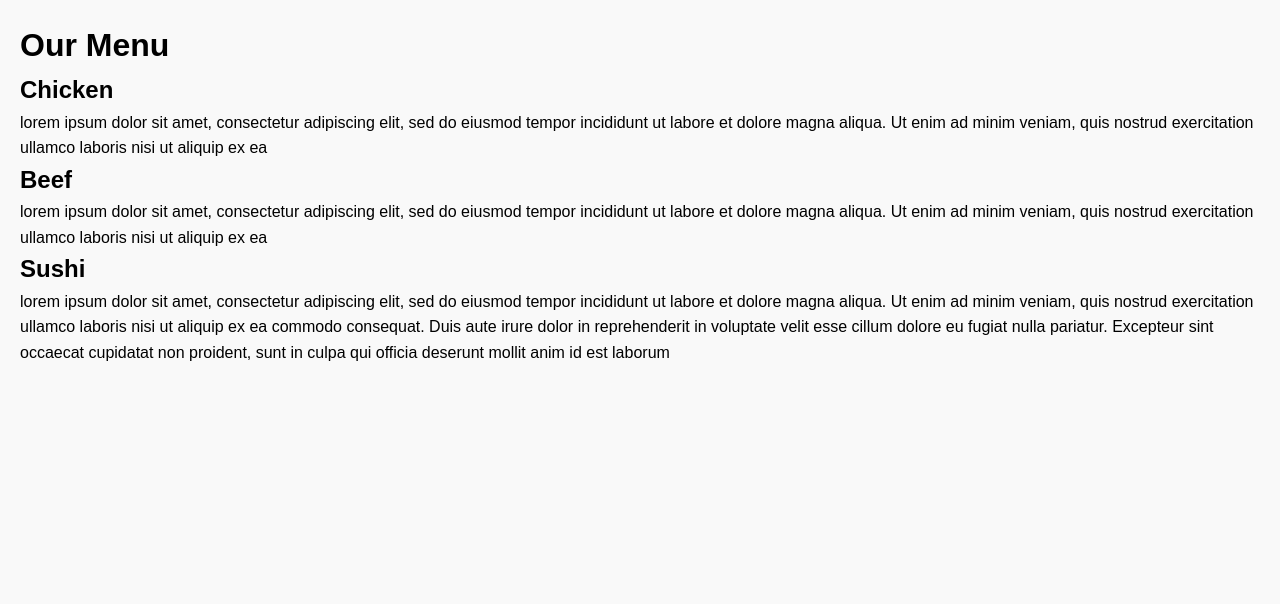
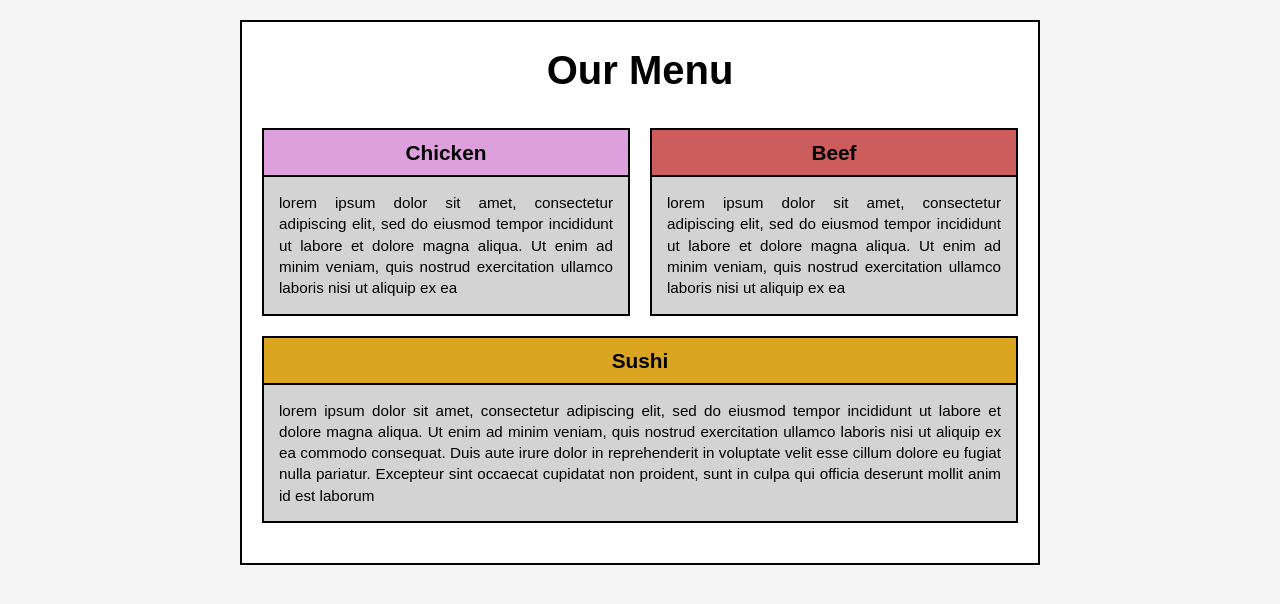
Before and after one commit to SaidMouradi/moroccan-menu, a plain HTML site: page index.html in a window 1280 px wide. Drawn offline with Linux system fonts and the light colour scheme.

Commit message:
Update style.css

```diff
--- a/style.css
+++ b/style.css
@@ -1,41 +1,114 @@
+
 * {
-  box-sizing: border-box;
     margin: 0;
     padding: 0;
+    box-sizing: border-box;
 }
 
 body {
     font-family: Arial, sans-serif;
-  line-height: 1.6;
+    background-color: #f5f5f5;
     padding: 20px;
-  background-color: #f9f9f9;
-}
-
-.main-title {
-  text-align: center;
-  margin-bottom: 30px;
-  font-size: 32px;
-  color: #444;
+    line-height: 1.4;
 }
 
 .container {
-  width: 100%;
-}
-
-.box {
-  border: 1px solid #aaa;
-  background-color: #fff;
-  margin: 10px;
+    max-width: 800px;
+    margin: 0 auto;
+    background-color: white;
+    border: 2px solid #000;
     padding: 20px;
-  float: left;
-  min-height: 180px;
 }
 
 
-.box-title {
+header {
+    text-align: center;
+    margin-bottom: 30px;
+}
+
+header h1 {
+    font-size: 2.5em;
+    font-weight: bold;
+    color: #000;
+    margin: 0;
+}
+
+
+.menu-grid {
+    display: grid;
+    grid-template-columns: 1fr 1fr;
+    gap: 20px;
+    margin-bottom: 20px;
+}
+
+.sushi-item {
+    grid-column: 1 / -1;
+}
+
+
+.menu-item {
+    border: 2px solid #000;
+    background-color: #d3d3d3;
+}
+
+.menu-header {
+    padding: 8px 15px;
+    text-align: center;
+    border-bottom: 2px solid #000;
+    position: relative;
+}
+
+.menu-header h2 {
+    font-size: 1.3em;
+    font-weight: bold;
+    color: #000;
+    margin: 0;
+}
+
+
+.chicken {
+    background-color: #dda0dd;
+}
+
+.beef {
+    background-color: #cd5c5c;
+}
+
+.sushi {
+    background-color: #daa520;
+}
+
+.menu-content {
+    padding: 15px;
+    background-color: #d3d3d3;
+}
+
+.menu-content p {
+    font-size: 0.95em;
+    color: #000;
+    text-align: justify;
+    margin: 0;
+}
+
+
+@media (max-width: 768px) {
+    .menu-grid {
+        grid-template-columns: 1fr;
+    }
+
+    .sushi-item {
+        grid-column: 1;
+    }
+
+    body {
         padding: 10px;
-  color: #fff;
-  text-align: center;
-  font-size: 22px;
-  margin-bottom: 10px;
     }
+
+    .container {
+        padding: 15px;
+    }
+
+    header h1 {
+        font-size: 2em;
+    }
+}
```
Lines whose indentation alone changed are shown as unchanged.
